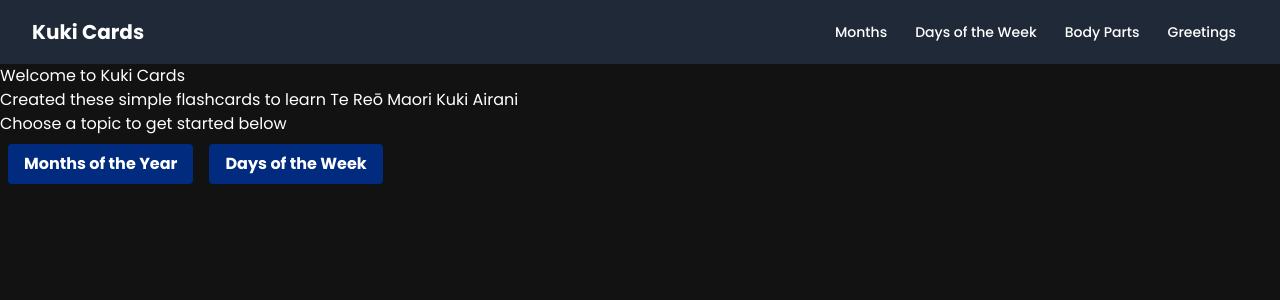
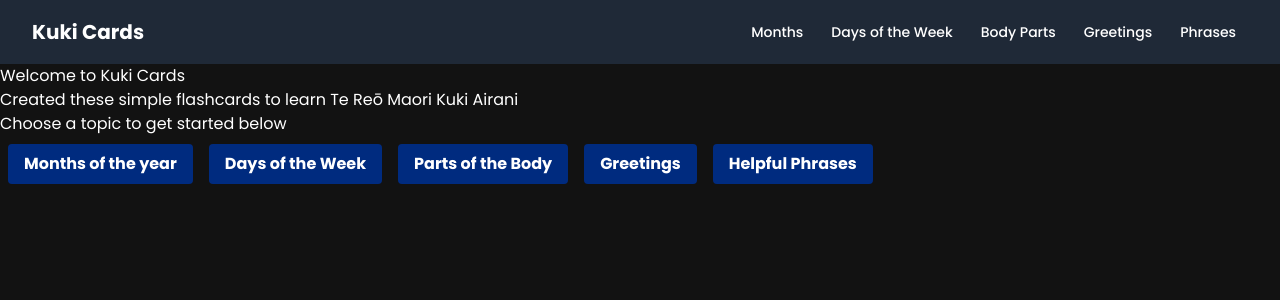
Before and after one commit to trish-tararo-03/Kuki-Airani-Flashcards, a React (Vite) app: page / in a window 1280 px wide. Shown: the top 300 px of the page. Built offline with nearby package versions, Linux system fonts and the light colour scheme.

Commit message:
added a phrases component

```diff
--- a/src/components/FlashcardList.jsx
+++ b/src/components/FlashcardList.jsx
@@ -6,6 +6,7 @@ import DaysOfWeek from './DaysOfWeek'
 import Navigation from './Navigation'
 import BodyParts from './BodyParts'
 import MeetAndGreet from './MeetAndGreet'
+import Phrases from './Phrases'
 import Home from './Home'
 
 const FlashcardList = () => {
@@ -34,6 +35,11 @@ const FlashcardList = () => {
           path="/meet-and-greet"
           element={<MeetAndGreet sections={flashcardData.sections} />}
         />
+
+        <Route
+          path="/phrases"
+          element={<Phrases sections={flashcardData.sections} />}
+        />
       </Routes>
     </Router>
   )
--- a/src/components/Home.jsx
+++ b/src/components/Home.jsx
@@ -8,15 +8,35 @@ export default function Home() {
       <p> Created these simple flashcards to learn Te Reō Maori Kuki Airani</p>
       <p>Choose a topic to get started below</p>
       <div className="flex flex-row gap-4 p-2 items-center">
-        <Link to="/months">
-          <button className="bg-primary hover:bg-green text-secondary font-bold py-2 px-4 rounded">
-            Months of the Year
-          </button>
+        <Link
+          to="/months"
+          className="bg-primary hover:bg-green text-secondary font-bold py-2 px-4 rounded"
+        >
+          Months of the year
         </Link>
-        <Link to="/days-of-week">
-          <button className="bg-primary hover:bg-green text-secondary font-bold py-2 px-4 rounded">
-            Days of the Week
-          </button>
+        <Link
+          to="/days-of-week"
+          className="bg-primary hover:bg-green text-secondary font-bold py-2 px-4 rounded"
+        >
+          Days of the Week
+        </Link>
+        <Link
+          to="/body-parts"
+          className="bg-primary hover:bg-green text-secondary font-bold py-2 px-4 rounded"
+        >
+          Parts of the Body
+        </Link>
+        <Link
+          to="/meet-and-greet"
+          className="bg-primary hover:bg-green text-secondary font-bold py-2 px-4 rounded"
+        >
+          Greetings
+        </Link>
+        <Link
+          to="/phrases"
+          className="bg-primary hover:bg-green text-secondary font-bold py-2 px-4 rounded"
+        >
+          Helpful Phrases
         </Link>
       </div>
     </div>
--- a/src/components/Navigation.jsx
+++ b/src/components/Navigation.jsx
@@ -38,6 +38,12 @@ const Navigation = () => {
             >
               Greetings
             </Link>
+            <Link
+              to="/phrases"
+              className="text-secondary hover:bg-green px-3 py-2 rounded-md text-sm font-medium"
+            >
+              Phrases
+            </Link>
             {/* Add more navigation links as needed */}
           </div>
         </div>
--- /dev/null
+++ b/src/components/Phrases.jsx
@@ -0,0 +1,41 @@
+import React, { useState } from 'react'
+import Flashcard from './Flashcard'
+
+const Phrases = ({ sections }) => {
+  const [flippedCards, setFlippedCards] = useState({})
+
+  const toggleFlip = (section, card) => {
+    setFlippedCards((prevFlippedCards) => {
+      const sectionFlippedCards = { ...(prevFlippedCards[section.id] || {}) }
+      const isFlipped = sectionFlippedCards[card.question]
+      sectionFlippedCards[card.question] = !isFlipped
+      return { ...prevFlippedCards, [section.id]: sectionFlippedCards }
+    })
+  }
+
+  const section = sections.find((section) => section.id === 5) //
+  const cards = section.cards
+  const sectionFlippedCards = flippedCards[section.id] || {}
+
+  return (
+    <div>
+      <h2 className="text-center text-xl font-bold mb-4">{section.english}</h2>
+      <h2 className="text-xl text-center font-bold mb-4">{section.teReo}</h2>
+      <div className="flex justify-center">
+        <div className="grid grid-cols-1 sm:grid-cols-2 lg:grid-cols-3 gap-2 place-items-center p-4 mx-4">
+          {cards.map((card) => (
+            <Flashcard
+              key={card.question}
+              question={card.question}
+              answer={card.answer}
+              isFlipped={sectionFlippedCards[card.question] || false}
+              toggleFlip={() => toggleFlip(section, card)}
+            />
+          ))}
+        </div>
+      </div>
+    </div>
+  )
+}
+
+export default Phrases
--- a/src/data/flashcardData.js
+++ b/src/data/flashcardData.js
@@ -105,7 +105,7 @@ const flashcardData = {
         {
           id: 1,
           question: 'Head',
-          answer: 'Katu',
+          answer: 'Ūpoko',
         },
         {
           id: 2,
@@ -136,6 +136,16 @@ const flashcardData = {
           id: 7,
           question: 'Leg',
           answer: 'Vaevae',
+        },
+        {
+          id: 8,
+          question: 'Foot',
+          answer: 'Tapuae',
+        },
+        {
+          id: 9,
+          question: 'Shoulder',
+          answer: "Paku'ivi",
         },
       ],
     },
@@ -179,6 +189,73 @@ const flashcardData = {
           question: 'Pleased to meet you',
           answer: "Mataora i te 'āravei 'iā koe",
         },
+        {
+          id: 8,
+          question: 'Hello',
+          answer: 'Kia Oranā',
+        },
+        {
+          id: 9,
+          question: 'Goodbye',
+          answer: 'Ka Kitē',
+        },
+      ],
+    },
+    {
+      id: 5,
+      english: 'Helpful Phrases',
+      teReo: "Tēta'i Au Tuatua Tauturu",
+      cards: [
+        {
+          id: 1,
+          question: 'When is your birthday?',
+          answer: "'Ea'a tō'ou rā 'ānau'anga?",
+        },
+        {
+          id: 2,
+          question: 'It is on the ____ of ____',
+          answer: "'Ā te rā ____ 'ō ____",
+        },
+        {
+          id: 3,
+          question: 'What is the time?',
+          answer: "'Ea'a te ora?",
+        },
+        {
+          id: 4,
+          question: 'What day is it today?',
+          answer: "'Ea'a teia rā?",
+        },
+        {
+          id: 5,
+          question: 'Are you hungry?',
+          answer: 'Matepongi koe? Pongi koe?',
+        },
+        {
+          id: 6,
+          question: "Yes, I'm hungry",
+          answer: "'Āē, matepongi au",
+        },
+        {
+          id: 7,
+          question: 'Have you had enough food?',
+          answer: "Kua rava tā'au kai?",
+        },
+        {
+          id: 8,
+          question: 'Are you thristy?',
+          answer: 'Kakī vai koe?',
+        },
+        {
+          id: 9,
+          question: 'Yes, I am thristy',
+          answer: "Āē, kakī au 'i te vai. Ē kakī vai tōku.",
+        },
+        {
+          id: 10,
+          question: 'Thank you for cooking the food',
+          answer: "Meitaki nō te tunu 'i te kai",
+        },
       ],
     },
   ],
```
